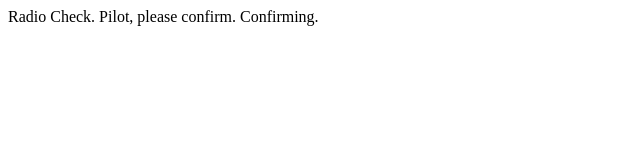
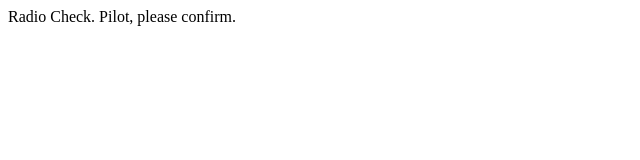
Before and after one commit to sarikagauba/cmr, a plain HTML site: page index.html in a window 1280 px wide. Shown: the whole page, without its empty margins (0-640 px from the left). Drawn offline with Linux system fonts and the light colour scheme.

Commit message:
My second commit

```diff
--- a/index.html
+++ b/index.html
@@ -1,5 +1,5 @@
 <html>
     <body>
-        <p> Radio Check. Pilot, please confirm. Confirming. </p>
+        <p> Radio Check. Pilot, please confirm. </p>
     </body>
 </html>
```
